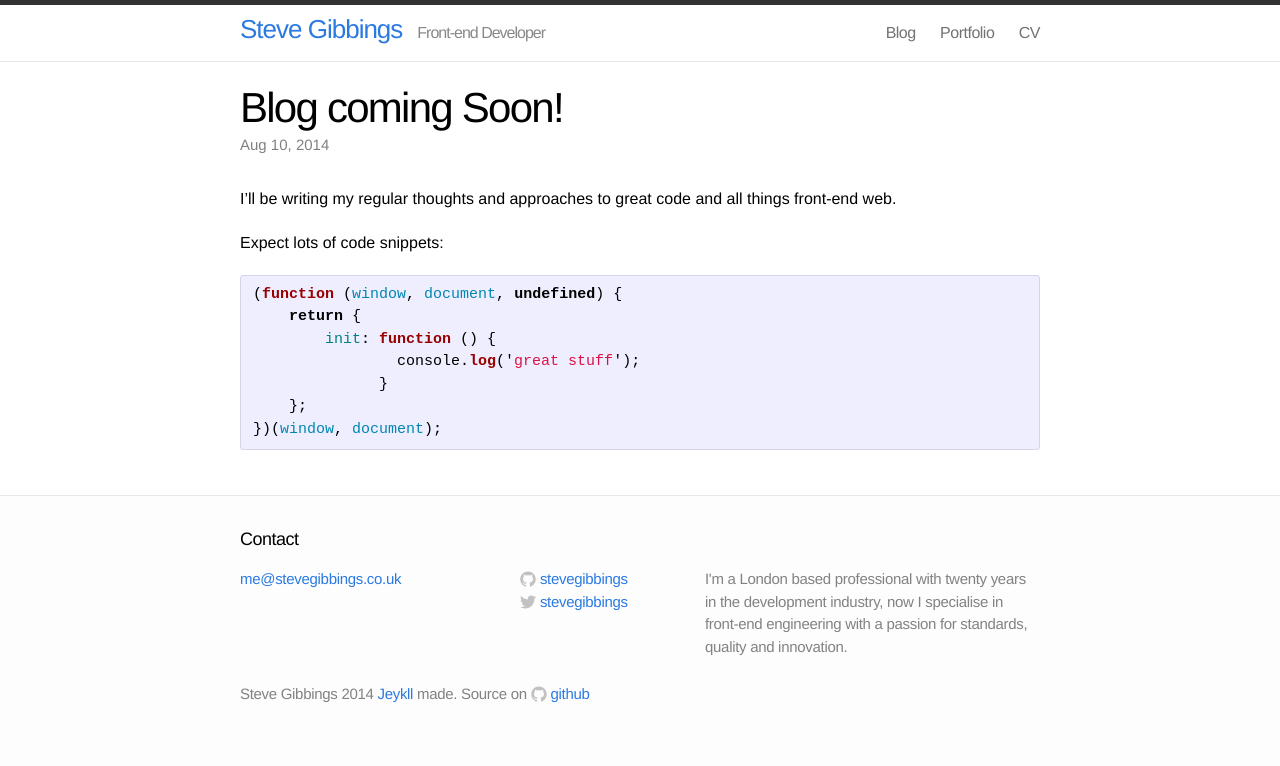
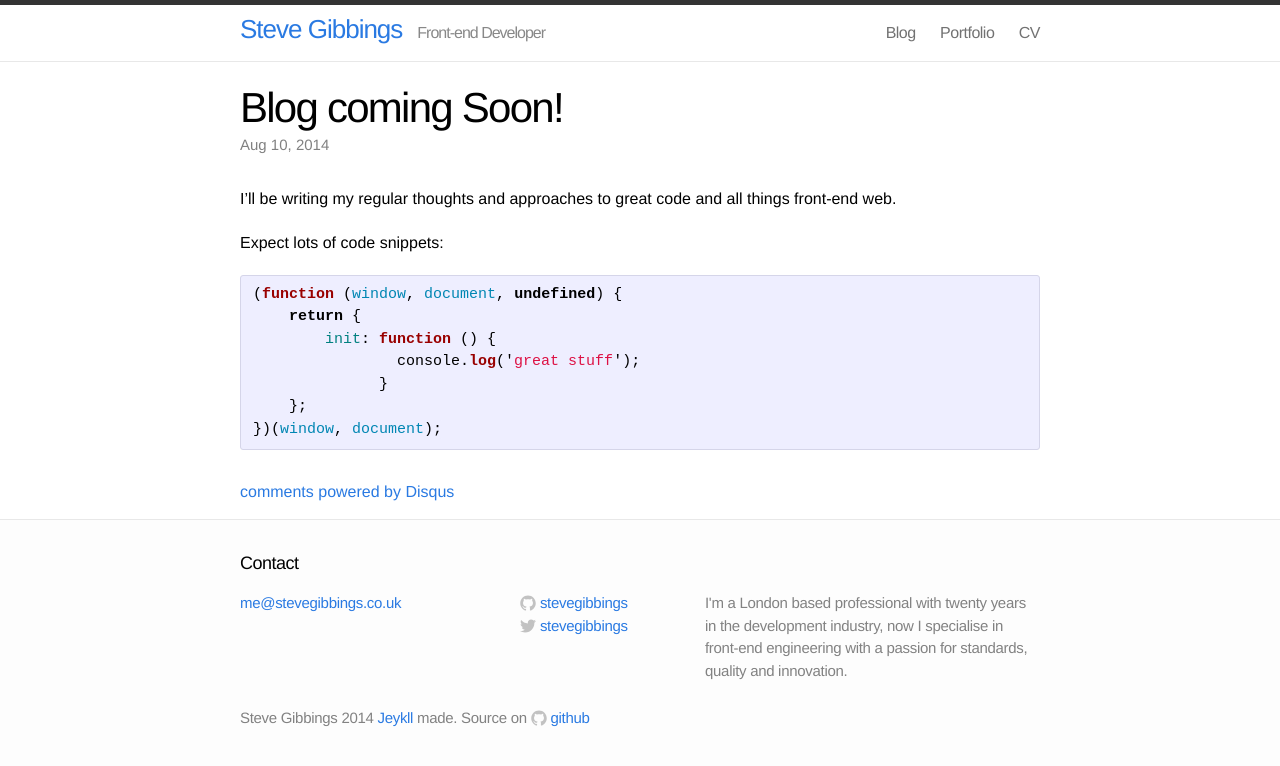
Before and after one commit to stevegibbings/stevegibbings.github.io, a Jekyll site: the page built from _posts/2014-08-10-blog-coming-soon.md, in a window 1280 px wide. Shown: the top 766 px of the page. Built offline with Jekyll 4.4.1, drawn with Linux system fonts in a browser that asks for light colours; comment, search, counter and statistics services are not loaded; some of the changed lines change nothing that is shown.

Commit message:
added Disqus

```diff
--- a/_layouts/post.html
+++ b/_layouts/post.html
@@ -13,3 +13,18 @@
   </article>
 
 </div>
+
+<div id="disqus_thread"></div>
+<script type="text/javascript">
+    /* * * CONFIGURATION VARIABLES: EDIT BEFORE PASTING INTO YOUR WEBPAGE * * */
+    var disqus_shortname = 'stevegibbingsio'; // required: replace example with your forum shortname
+
+    /* * * DON'T EDIT BELOW THIS LINE * * */
+    (function() {
+        var dsq = document.createElement('script'); dsq.type = 'text/javascript'; dsq.async = true;
+        dsq.src = '//' + disqus_shortname + '.disqus.com/embed.js';
+        (document.getElementsByTagName('head')[0] || document.getElementsByTagName('body')[0]).appendChild(dsq);
+    })();
+</script>
+<noscript>Please enable JavaScript to view the <a href="http://disqus.com/?ref_noscript">comments powered by Disqus.</a></noscript>
+<a href="http://disqus.com" class="dsq-brlink">comments powered by <span class="logo-disqus">Disqus</span></a>
```
